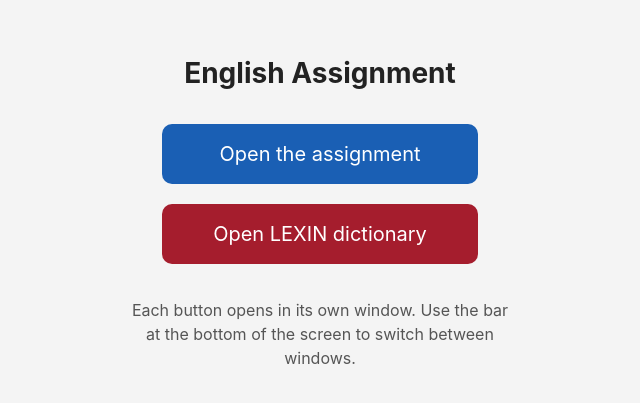
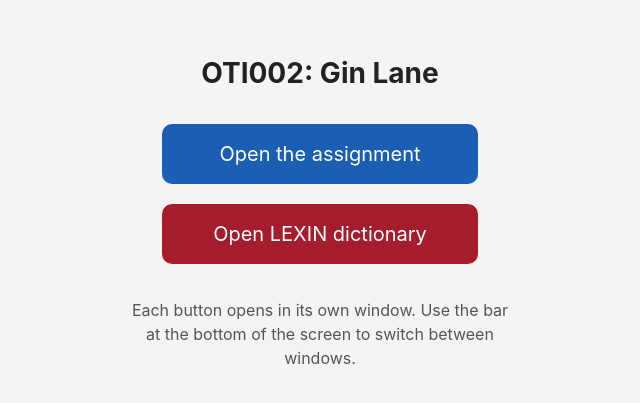
Before and after one commit to Schmartinussen/OTI002, a plain HTML site: page index.html in a window 1280 px wide. Shown: the part 187-590 px from the top of the page, without its empty margins (320-960 px from the left). Drawn offline with Linux system fonts and the light colour scheme.

Commit message:
Update index.html

```diff
--- a/index.html
+++ b/index.html
@@ -35,7 +35,7 @@
 </style>
 </head>
 <body>
-  <h1>English Assignment</h1>
+  <h1>OTI002: Gin Lane</h1>
   <a id="task" class="button" target="_blank"
      href="https://cryptpad.fr/form/#/2/form/view/eO5ihba2CF+ItUYuEx30LwS-BOiNYVKEvkKP0+Verq4/">Open the assignment</a>
   <a class="button dictionary" target="_blank" href="https://lexin.oslomet.no/#/">Open LEXIN dictionary</a>
```
